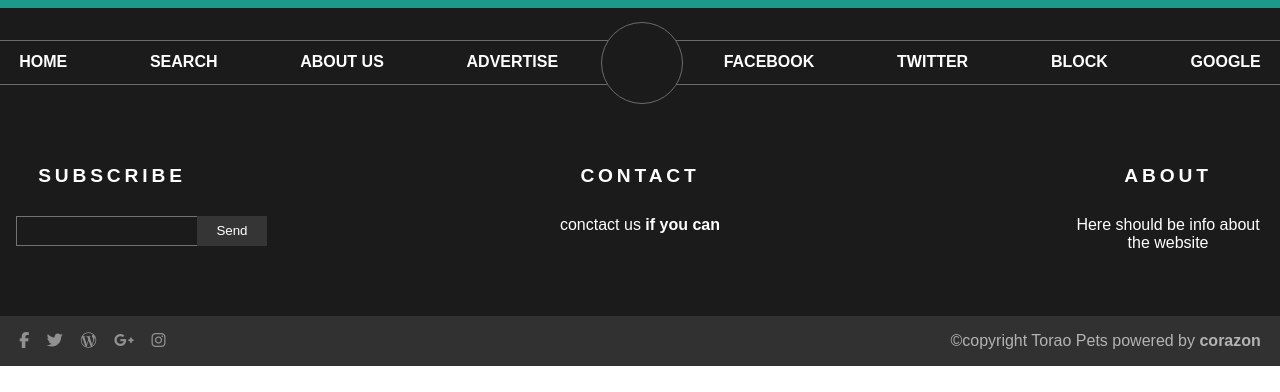
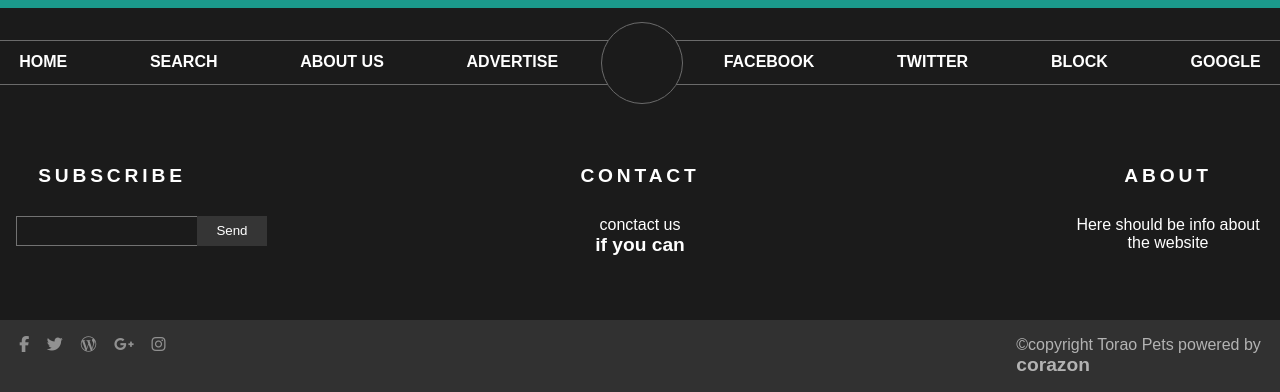
Before and after one commit to thedekerone/capstone-html, a plain HTML site: page index.html in a window 1280 px wide. Shown: the part 2427-2819 px from the top of the page. Before the commit the page ends 2793 px from the top, so only its background shows below. Drawn offline with Linux system fonts and the light colour scheme.

Commit message:
changed b tag

```diff
--- a/utils.css
+++ b/utils.css
@@ -1,5 +1,10 @@
 .flex {
   display: flex;
+}
+
+b {
+  display: block;
+  font-size: 1.2rem;
 }
 
 .align-center {
```
